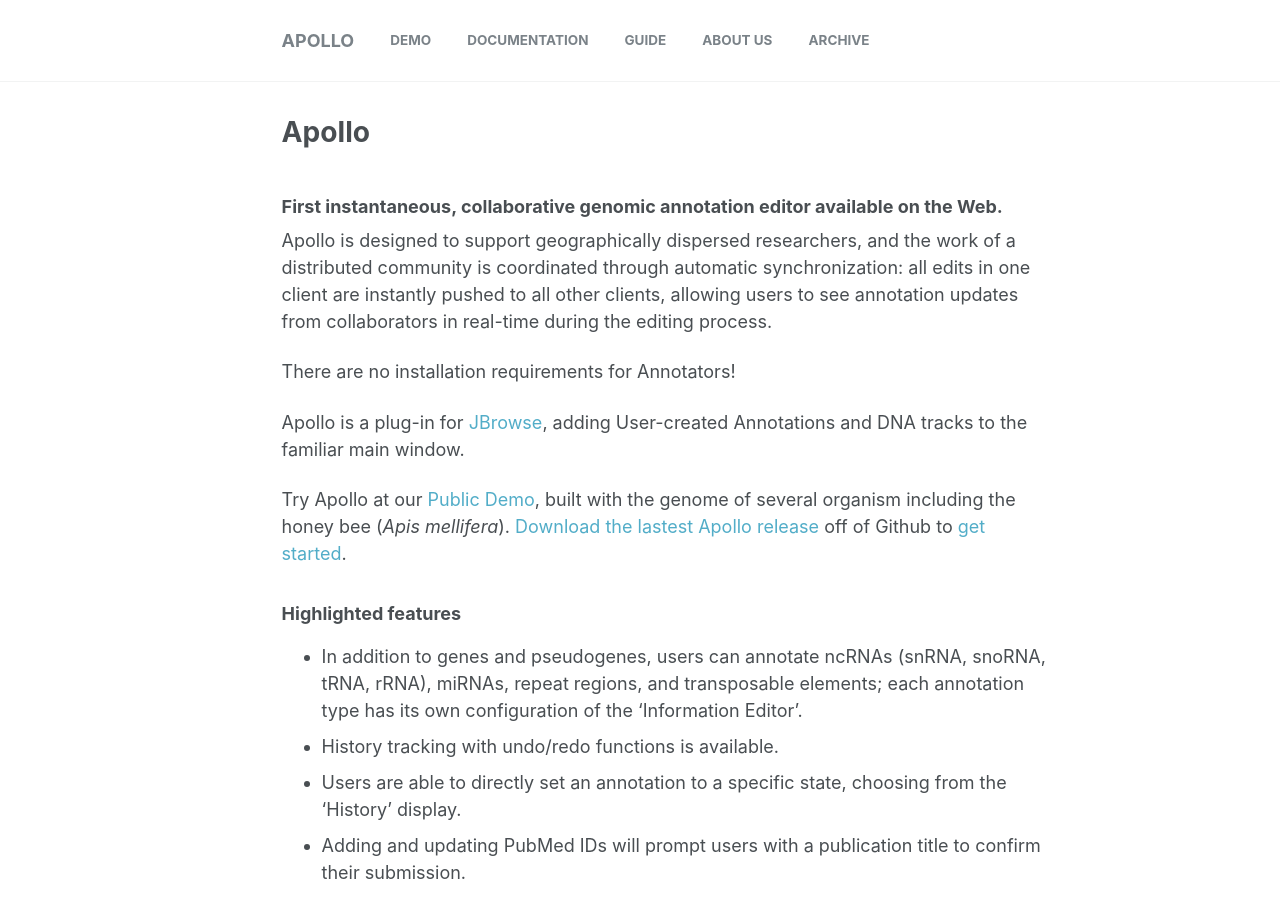
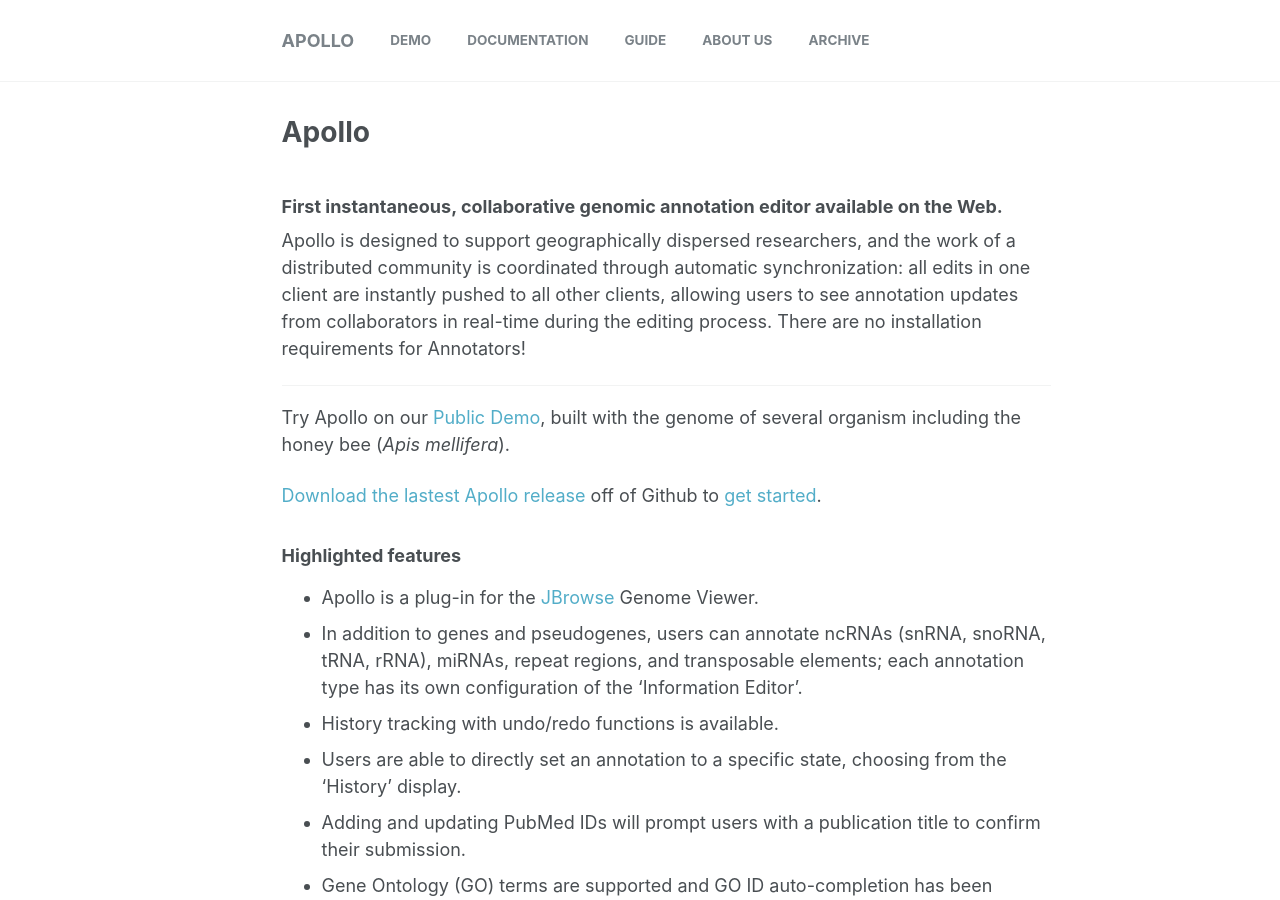
Before and after one commit to genomearchitect/genomearchitect.github.io, a Jekyll site: the page built from _pages/main.md, in a window 1280 px wide and 900 px high. Built offline with Jekyll 4.4.1, drawn with Linux system fonts in a browser that asks for light colours.

Commit message:
Update main.md

```diff
--- a/_pages/main.md
+++ b/_pages/main.md
@@ -15,16 +15,17 @@ permalink: /
 
 ### First instantaneous, collaborative genomic annotation editor available on the Web.
 
-Apollo is designed to support geographically dispersed researchers, and the work of a distributed community is coordinated through automatic synchronization: all edits in one client are instantly pushed to all other clients, allowing users to see annotation updates from collaborators in real-time during the editing process.
+Apollo is designed to support geographically dispersed researchers, and the work of a distributed community is coordinated through automatic synchronization: all edits in one client are instantly pushed to all other clients, allowing users to see annotation updates from collaborators in real-time during the editing process.  There are no installation requirements for Annotators!
 
-There are no installation requirements for Annotators!
+---
 
-Apollo is a plug-in for [JBrowse](http://jbrowse.org), adding User-created Annotations and DNA tracks to the familiar main window.
+Try Apollo on our [Public Demo](demo), built with the genome of several organism including the honey bee (<i>Apis mellifera</i>).
 
-Try Apollo at our [Public Demo](demo), built with the genome of several organism including the honey bee (<i>Apis mellifera</i>).  [Download the lastest Apollo release](https://github.com/GMOD/Apollo/releases/latest) off of Github to [get started](http://genomearchitect.readthedocs.io/en/stable/).
+[Download the lastest Apollo release](https://github.com/GMOD/Apollo/releases/latest) off of Github to [get started](http://genomearchitect.readthedocs.io/en/stable/).
 
 ### Highlighted features
 
+* Apollo is a plug-in for the [JBrowse](http://jbrowse.org) Genome Viewer.
 * In addition to genes and pseudogenes, users can annotate ncRNAs (snRNA, snoRNA, tRNA, rRNA), miRNAs, repeat regions, and transposable elements; each annotation type has its own configuration of the 'Information Editor'.
 * History tracking with undo/redo functions is available.
 * Users are able to directly set an annotation to a specific state, choosing from the 'History' display.
```
